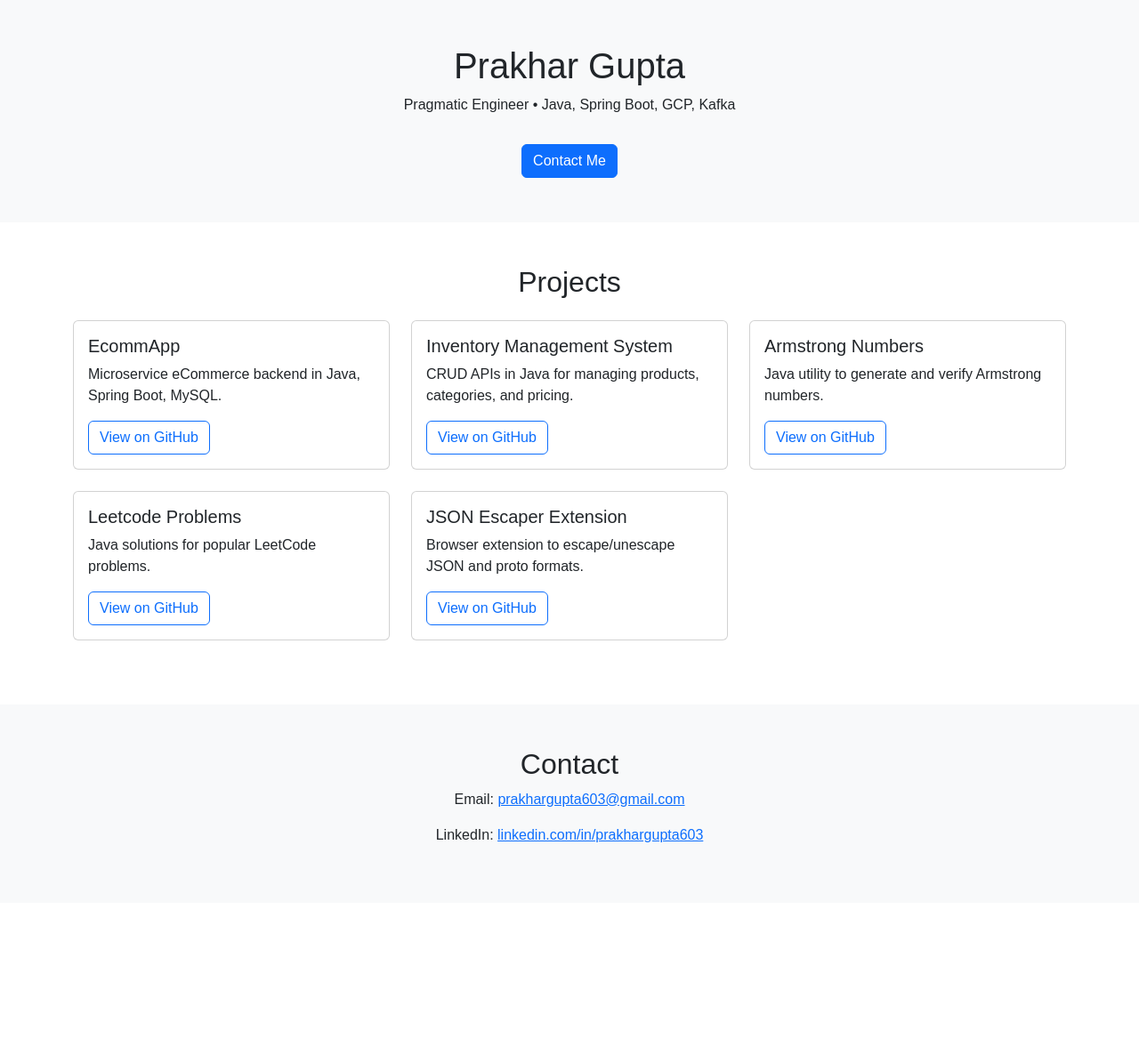
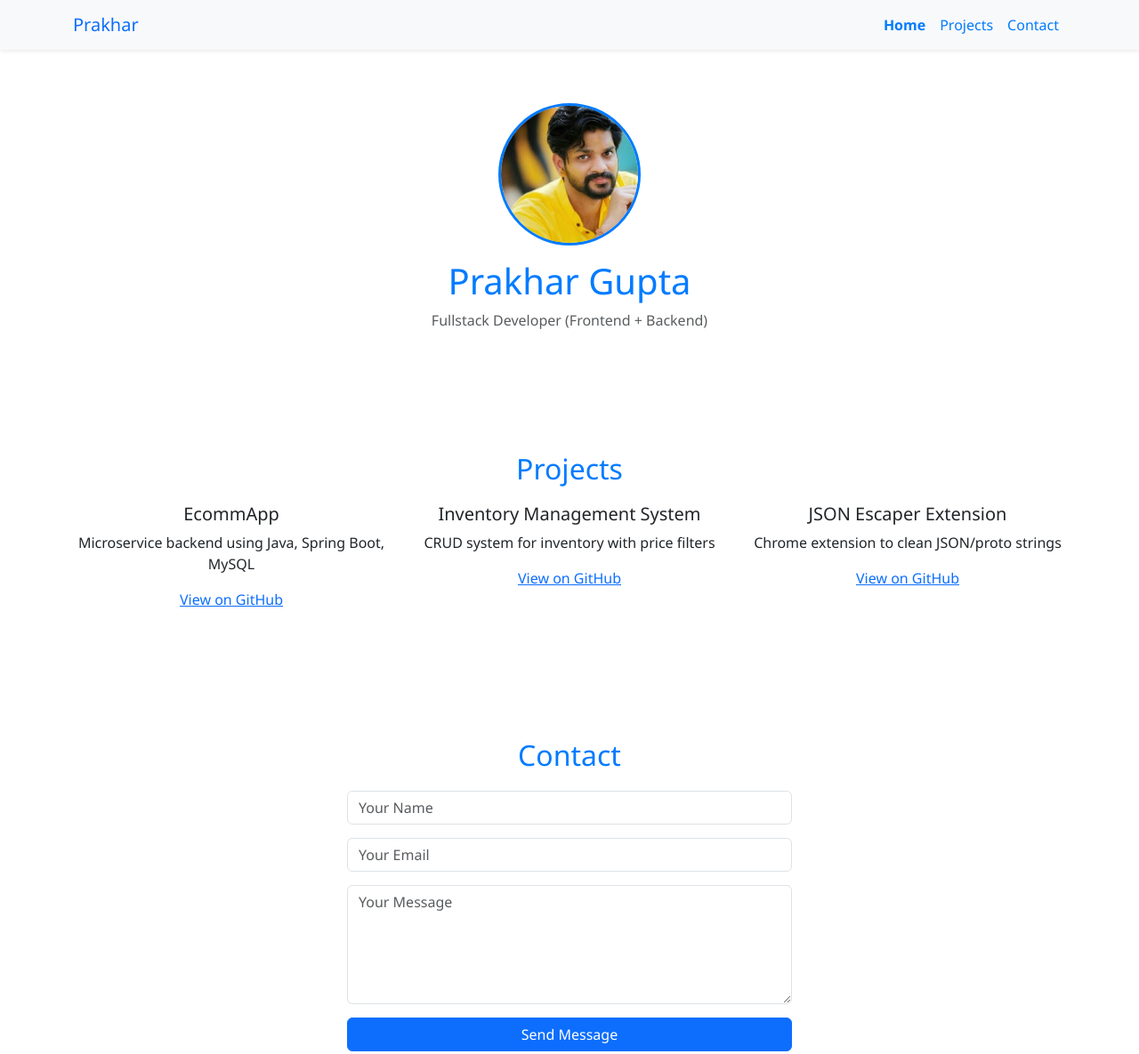
Before and after one commit to prakhar603/prakhargupta.github.io, a plain HTML site: page index.html in a window 1280 px wide. Shown: the whole page at 89% size. Before the commit the page ends 1015 px from the top, so only its background shows below. Drawn offline with nearby package versions, Linux system fonts and the light colour scheme.

Commit message:
Upload modern portfolio site

```diff
--- a/index.html
+++ b/index.html
@@ -3,83 +3,79 @@
 <head>
   <meta charset="UTF-8" />
   <meta name="viewport" content="width=device-width, initial-scale=1.0" />
-  <title>Prakhar Gupta – Portfolio</title>
-  <link href="https://cdn.jsdelivr.net/npm/bootstrap@5.3.0/dist/css/bootstrap.min.css" rel="stylesheet">
+  <title>Prakhar Gupta – Fullstack Developer</title>
+  <link rel="stylesheet" href="https://cdn.jsdelivr.net/npm/bootstrap@5.3.0/dist/css/bootstrap.min.css" />
+  <link rel="stylesheet" href="https://unpkg.com/aos@2.3.1/dist/aos.css" />
   <style>
-    body { font-family: Arial, sans-serif; }
-    header { background-color: #f8f9fa; padding: 50px 0; }
-    #contact { background-color: #f8f9fa; }
-    .card { transition: transform 0.3s ease; }
-    .card:hover { transform: translateY(-5px); }
+    body { font-family: 'Segoe UI', sans-serif; scroll-behavior: smooth; }
+    header { background-color: #ffffff; padding: 60px 0; text-align: center; }
+    header h1 { color: #007bff; }
+    nav a { color: #007bff !important; }
+    .nav-link.active { font-weight: bold; }
+    .section-title { color: #007bff; margin-bottom: 20px; }
+    section { padding: 60px 0; }
+    #contact input, #contact textarea { margin-bottom: 15px; }
+    img.profile-img { border-radius: 50%; width: 160px; height: 160px; object-fit: cover; border: 3px solid #007bff; }
   </style>
 </head>
 <body>
-  <!-- Hero -->
-  <header class="text-center">
+
+<nav class="navbar navbar-expand-lg navbar-light bg-light sticky-top shadow-sm">
+  <div class="container">
+    <a class="navbar-brand text-primary" href="#">Prakhar</a>
+    <button class="navbar-toggler" type="button" data-bs-toggle="collapse" data-bs-target="#navbarNav">
+      <span class="navbar-toggler-icon"></span>
+    </button>
+    <div class="collapse navbar-collapse" id="navbarNav">
+      <ul class="navbar-nav ms-auto">
+        <li class="nav-item"><a class="nav-link active" href="#home">Home</a></li>
+        <li class="nav-item"><a class="nav-link" href="#projects">Projects</a></li>
+        <li class="nav-item"><a class="nav-link" href="#contact">Contact</a></li>
+      </ul>
+    </div>
+  </div>
+</nav>
+
+<header id="home">
+  <img src="assets/img/profile.jpg" alt="Profile" class="profile-img mb-3" />
   <h1>Prakhar Gupta</h1>
-    <p>Pragmatic Engineer • Java, Spring Boot, GCP, Kafka</p>
-    <a href="#contact" class="btn btn-primary mt-3">Contact Me</a>
+  <p class="text-muted">Fullstack Developer (Frontend + Backend)</p>
 </header>
 
-  <!-- Projects -->
-  <section id="projects" class="container py-5">
-    <h2 class="mb-4 text-center">Projects</h2>
+<section id="projects" class="container text-center">
+  <h2 class="section-title">Projects</h2>
   <div class="row">
-      <div class="col-md-6 col-lg-4 mb-4">
-        <div class="card h-100">
-          <div class="card-body">
-            <h5 class="card-title">EcommApp</h5>
-            <p class="card-text">Microservice eCommerce backend in Java, Spring Boot, MySQL.</p>
-            <a href="https://github.com/prakhar603/EcommApp" class="btn btn-outline-primary" target="_blank">View on GitHub</a>
+    <div class="col-md-4 mb-4">
+      <h5>EcommApp</h5>
+      <p>Microservice backend using Java, Spring Boot, MySQL</p>
+      <a href="https://github.com/prakhar603/EcommApp" target="_blank">View on GitHub</a>
     </div>
+    <div class="col-md-4 mb-4">
+      <h5>Inventory Management System</h5>
+      <p>CRUD system for inventory with price filters</p>
+      <a href="https://github.com/prakhar603/Inventory-Management-System" target="_blank">View on GitHub</a>
     </div>
-      </div>
-      <div class="col-md-6 col-lg-4 mb-4">
-        <div class="card h-100">
-          <div class="card-body">
-            <h5 class="card-title">Inventory Management System</h5>
-            <p class="card-text">CRUD APIs in Java for managing products, categories, and pricing.</p>
-            <a href="https://github.com/prakhar603/Inventory-Management-System" class="btn btn-outline-primary" target="_blank">View on GitHub</a>
-          </div>
-        </div>
-      </div>
-      <div class="col-md-6 col-lg-4 mb-4">
-        <div class="card h-100">
-          <div class="card-body">
-            <h5 class="card-title">Armstrong Numbers</h5>
-            <p class="card-text">Java utility to generate and verify Armstrong numbers.</p>
-            <a href="https://github.com/prakhar603/ArmstrongNumbers" class="btn btn-outline-primary" target="_blank">View on GitHub</a>
-          </div>
-        </div>
-      </div>
-      <div class="col-md-6 col-lg-4 mb-4">
-        <div class="card h-100">
-          <div class="card-body">
-            <h5 class="card-title">Leetcode Problems</h5>
-            <p class="card-text">Java solutions for popular LeetCode problems.</p>
-            <a href="https://github.com/prakhar603/Leetcode_Problems" class="btn btn-outline-primary" target="_blank">View on GitHub</a>
-          </div>
-        </div>
-      </div>
-      <div class="col-md-6 col-lg-4 mb-4">
-        <div class="card h-100">
-          <div class="card-body">
-            <h5 class="card-title">JSON Escaper Extension</h5>
-            <p class="card-text">Browser extension to escape/unescape JSON and proto formats.</p>
-            <a href="https://github.com/prakhar603/json-escaper-extension" class="btn btn-outline-primary" target="_blank">View on GitHub</a>
-          </div>
-        </div>
+    <div class="col-md-4 mb-4">
+      <h5>JSON Escaper Extension</h5>
+      <p>Chrome extension to clean JSON/proto strings</p>
+      <a href="https://github.com/prakhar603/json-escaper-extension" target="_blank">View on GitHub</a>
     </div>
   </div>
 </section>
 
-  <!-- Contact -->
-  <section id="contact" class="py-5 text-center">
-    <h2>Contact</h2>
-    <p>Email: <a href="mailto:prakhargupta603@gmail.com">prakhargupta603@gmail.com</a></p>
-    <p>LinkedIn: <a href="https://www.linkedin.com/in/prakhargupta603" target="_blank">linkedin.com/in/prakhargupta603</a></p>
+<section id="contact" class="container text-center">
+  <h2 class="section-title">Contact</h2>
+  <form action="https://formspree.io/f/mnqeowjp" method="POST" class="mx-auto" style="max-width: 500px;">
+    <input type="text" name="name" class="form-control" placeholder="Your Name" required>
+    <input type="email" name="_replyto" class="form-control" placeholder="Your Email" required>
+    <textarea name="message" class="form-control" rows="5" placeholder="Your Message" required></textarea>
+    <button type="submit" class="btn btn-primary w-100">Send Message</button>
+  </form>
 </section>
 
 <script src="https://cdn.jsdelivr.net/npm/bootstrap@5.3.0/dist/js/bootstrap.bundle.min.js"></script>
+<script src="https://unpkg.com/aos@2.3.1/dist/aos.js"></script>
+<script>AOS.init();</script>
+
 </body>
 </html>
```
Also changed, not shown: index 4.html (added, +103 -0 lines), assets/img/profile.jpg (added). Lines whose indentation alone changed are shown as unchanged.
